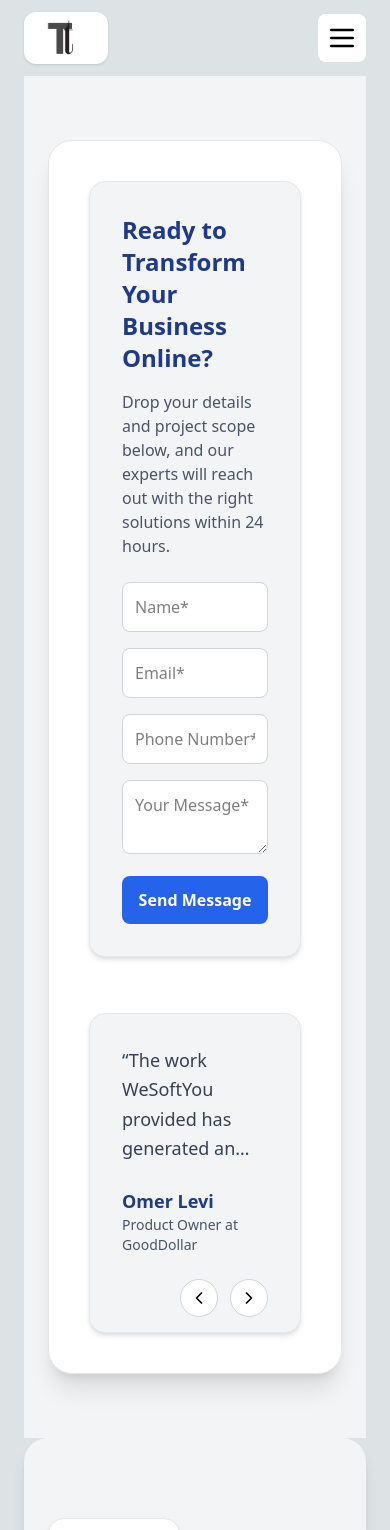
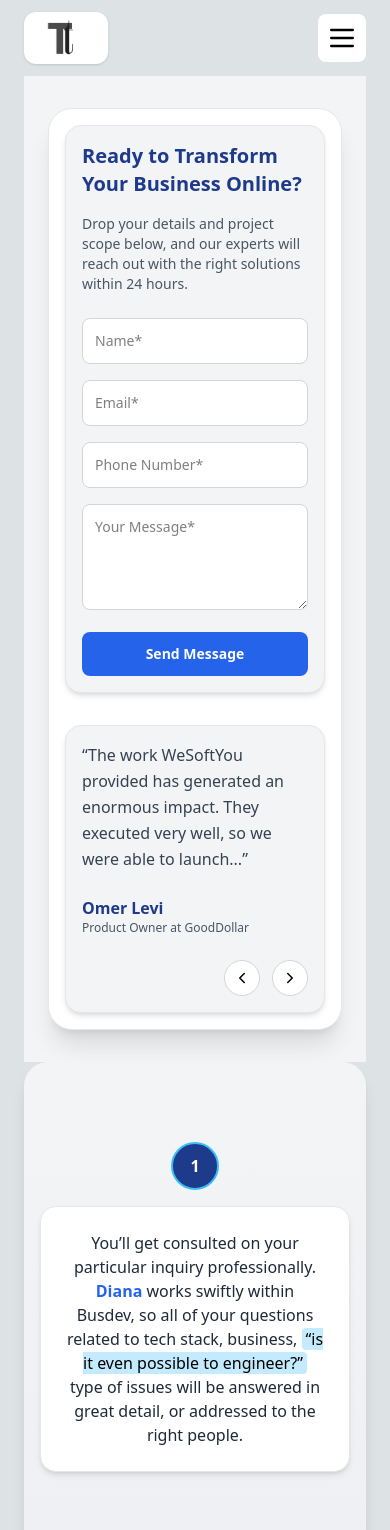
Before and after one commit to Yasir-72/trinmuics_web, a Next.js app: page /contact in a window 390 px wide. Shown: the top 1530 px of the page. Built offline with nearby package versions, Linux system fonts and the light colour scheme.

Commit message:
WIP: saving local changes before pull

```diff
--- a/src/app/layout.tsx
+++ b/src/app/layout.tsx
@@ -1,3 +1,5 @@
+"use client";
+
 import { Montserrat } from "next/font/google";
 import "./globals.css";
 import Header from "../components/layout/header";
--- a/src/components/screens/contactus/sections/details.tsx
+++ b/src/components/screens/contactus/sections/details.tsx
@@ -49,28 +49,27 @@ export default function Details() {
   };
 
   return (
-    <section className="bg-gray-100 py-16 px-6">
-      {/* Animate outer container */}
+    <section className="bg-gray-100 px-6 py-8">
+      {/* Outer container - compact height */}
       <motion.div
         initial={{ opacity: 0, y: 40 }}
         animate={{ opacity: 1, y: 0 }}
         transition={{ duration: 0.8, ease: "easeOut" }}
-        className="max-w-7xl mx-auto bg-white rounded-3xl p-10 border border-gray-200 shadow-xl"
+        className="max-w-screen-2xl mx-auto bg-white rounded-3xl p-4 sm:p-6 border border-gray-200 shadow-xl min-h-[450px]"
       >
-        {/* Grid container with vertical centering */}
-        <div className="grid grid-cols-1 md:grid-cols-2 gap-14 items-center">
-
+        {/* Grid container */}
+        <div className="grid grid-cols-1 lg:grid-cols-2 gap-8 lg:gap-12 items-center">
           {/* Left Side Form */}
           <motion.div
             initial={{ opacity: 0, x: -50 }}
             animate={{ opacity: 1, x: 0 }}
             transition={{ duration: 0.8, ease: "easeOut", delay: 0.3 }}
-            className="bg-[#F3F4F6] rounded-2xl p-8 border border-gray-200 shadow-md"
+            className="bg-[#F3F4F6] rounded-2xl p-4 sm:p-6 border border-gray-200 shadow-md"
           >
-            <h2 className="text-2xl font-bold mb-4 text-[#1E3A8A]">
+            <h2 className="text-xl sm:text-2xl lg:text-3xl font-bold mb-4 text-[#1E3A8A]">
               Ready to Transform Your Business Online?
             </h2>
-            <p className="text-gray-600 mb-6">
+            <p className="text-gray-600 mb-6 text-sm sm:text-base">
               Drop your details and project scope below, and our experts will
               reach out with the right solutions within 24 hours.
             </p>
@@ -79,25 +78,26 @@ export default function Details() {
               <input
                 type="text"
                 placeholder="Name*"
-                className="w-full p-3 rounded-lg bg-white border border-gray-300 focus:outline-none focus:ring-2 focus:ring-[#38BDF8]"
+                className="w-full p-3 rounded-lg bg-white border border-gray-300 focus:outline-none focus:ring-2 focus:ring-[#38BDF8] text-sm sm:text-base"
               />
               <input
                 type="email"
                 placeholder="Email*"
-                className="w-full p-3 rounded-lg bg-white border border-gray-300 focus:outline-none focus:ring-2 focus:ring-[#38BDF8]"
+                className="w-full p-3 rounded-lg bg-white border border-gray-300 focus:outline-none focus:ring-2 focus:ring-[#38BDF8] text-sm sm:text-base"
               />
               <input
                 type="tel"
                 placeholder="Phone Number*"
-                className="w-full p-3 rounded-lg bg-white border border-gray-300 focus:outline-none focus:ring-2 focus:ring-[#38BDF8]"
+                className="w-full p-3 rounded-lg bg-white border border-gray-300 focus:outline-none focus:ring-2 focus:ring-[#38BDF8] text-sm sm:text-base"
               />
               <textarea
                 placeholder="Your Message*"
-                className="w-full p-3 rounded-lg bg-white border border-gray-300 focus:outline-none focus:ring-2 focus:ring-[#38BDF8]"
+                rows={4}
+                className="w-full p-3 rounded-lg bg-white border border-gray-300 focus:outline-none focus:ring-2 focus:ring-[#38BDF8] text-sm sm:text-base"
               ></textarea>
               <button
                 type="submit"
-                className="w-full bg-[#2563EB] hover:bg-[#1E3A8A] text-white font-semibold py-3 rounded-lg"
+                className="w-full bg-[#2563EB] hover:bg-[#1E3A8A] text-white font-semibold py-3 rounded-lg text-sm sm:text-base"
               >
                 Send Message
               </button>
@@ -109,7 +109,7 @@ export default function Details() {
             initial={{ opacity: 0, x: 50 }}
             animate={{ opacity: 1, x: 0 }}
             transition={{ duration: 0.8, ease: "easeOut", delay: 0.5 }}
-            className="bg-[#F3F4F6] rounded-2xl p-8 border border-gray-200 h-[320px] flex flex-col justify-between shadow-md"
+            className="bg-[#F3F4F6] rounded-2xl p-4 sm:p-6 border border-gray-200 h-auto min-h-[280px] sm:min-h-[300px] flex flex-col justify-between shadow-md"
           >
             <div className="flex items-center">
               <AnimatePresence mode="wait">
@@ -121,14 +121,14 @@ export default function Details() {
                   transition={{ duration: 0.6, ease: "easeInOut" }}
                   className="w-full"
                 >
-                  <p className="text-lg font-medium leading-relaxed text-gray-700 mb-6 line-clamp-4">
+                  <p className="text-base sm:text-lg font-medium leading-relaxed text-gray-700 mb-6 line-clamp-5">
                     “{reviews[currentReview].review}”
                   </p>
                   <div>
-                    <h4 className="font-semibold text-[#1E3A8A] text-lg">
+                    <h4 className="font-semibold text-[#1E3A8A] text-base sm:text-lg">
                       {reviews[currentReview].name}
                     </h4>
-                    <p className="text-gray-600 text-sm">
+                    <p className="text-gray-600 text-xs sm:text-sm">
                       {reviews[currentReview].role}
                     </p>
                   </div>
@@ -142,17 +142,16 @@ export default function Details() {
                 onClick={prevReview}
                 className="p-2 bg-white border border-gray-300 rounded-full hover:bg-[#38BDF8] hover:text-white transition"
               >
-                <ChevronLeft size={20} />
+                <ChevronLeft size={18} className="sm:w-5 sm:h-5" />
               </button>
               <button
                 onClick={nextReview}
                 className="p-2 bg-white border border-gray-300 rounded-full hover:bg-[#38BDF8] hover:text-white transition"
               >
-                <ChevronRight size={20} />
+                <ChevronRight size={18} className="sm:w-5 sm:h-5" />
               </button>
             </div>
           </motion.div>
-
         </div>
       </motion.div>
     </section>
--- a/src/components/screens/contactus/sections/whathappens.tsx
+++ b/src/components/screens/contactus/sections/whathappens.tsx
@@ -1,6 +1,6 @@
 "use client";
 
-import React, { useEffect } from "react";
+import React, { useEffect, useState } from "react";
 import AOS from "aos";
 import "aos/dist/aos.css";
 
@@ -66,86 +66,49 @@ const steps = [
 ];
 
 export default function WhatHappens() {
+  const [isMobile, setIsMobile] = useState(false);
+
   useEffect(() => {
+    const checkMobile = () => setIsMobile(window.innerWidth < 768);
+    checkMobile();
+    window.addEventListener("resize", checkMobile);
+
     AOS.init({
-      duration: 1000, // animation duration
-      once: true, // whether animation should happen only once
-      offset: 120, // offset (in px) from the original trigger point
+      duration: 1000,
+      once: true,
+      offset: 120,
     });
+
+    return () => window.removeEventListener("resize", checkMobile);
   }, []);
 
   return (
-    <section className="relative w-full bg-gradient-to-b from-[#F3F4F6] to-[#E5E7EB] py-20 px-6 flex justify-center rounded-3xl shadow-lg">
+    <section className="relative w-full bg-gradient-to-b from-[#F3F4F6] to-[#E5E7EB] py-20 px-4 sm:px-6 flex justify-center rounded-3xl shadow-lg">
       <div className="relative w-full max-w-5xl">
         {/* Steps Container */}
-        <div className="flex flex-col items-center space-y-20">
+        <div className="flex flex-col items-center space-y-16">
           {steps.map((step, index) => (
             <div
               key={step.id}
-              className={`relative flex items-center w-full ${
-                step.id === 4
-                  ? "flex-col justify-center"
-                  : index % 2 === 0
-                  ? "justify-start"
-                  : "justify-end"
-              }`}
-              data-aos={
-                step.id === 4
-                  ? "zoom-in-up"
-                  : index % 2 === 0
-                  ? "fade-right"
-                  : "fade-left"
-              }
+              className={`relative flex flex-col items-center w-full`}
+              data-aos={isMobile ? "fade-up" : index % 2 === 0 ? "fade-right" : "fade-left"}
             >
-              {/* LEFT box for odd steps */}
-              {index % 2 === 0 && step.id !== 4 && (
-                <div className="w-[45%] bg-white text-gray-800 rounded-2xl shadow-md p-6 border border-gray-200">
-                  {step.text}
-                </div>
-              )}
+              {/* Number always centered */}
+              <div className="w-12 h-12 rounded-full bg-[#1E3A8A] border-2 border-[#38BDF8] flex items-center justify-center text-white font-bold mb-4">
+                {step.id}
+              </div>
 
-              {/* Timeline with number + dashed line */}
-              {step.id !== 4 && (
-                <div className="flex flex-col items-center mx-6 relative">
-                  {/* Circle number */}
-                  <div
-                    className="w-12 h-12 rounded-full bg-[#1E3A8A] border-2 border-[#38BDF8]
-                    flex items-center justify-center text-white font-bold z-10"
-                  >
-                    {step.id}
-                  </div>
-
-                  {/* Dashed line connecting to next number */}
-                  {step.id !== steps.length && (
-                    <div className="w-0.5 flex-grow border-l-2 border-dashed border-[#2563EB]"></div>
-                  )}
-                </div>
-              )}
-
-              {/* RIGHT box for even steps */}
-              {index % 2 !== 0 && step.id !== 4 && (
-                <div className="w-[45%] bg-white text-gray-800 rounded-2xl shadow-md p-6 border border-gray-200">
-                  {step.text}
-                </div>
-              )}
-
-              {/* LAST STEP (number above, then box below, with connecting dashed line) */}
-              {step.id === 4 && (
-                <div className="flex flex-col items-center">
-                  {/* Number on top */}
-                  <div className="w-12 h-12 rounded-full bg-[#1E3A8A] border-2 border-[#38BDF8] flex items-center justify-center text-white font-bold mb-4">
-                    4
-                  </div>
-
-                  {/* Dashed line from number to box */}
-                  <div className="w-0.5 h-8 border-l-2 border-dashed border-[#2563EB] mb-4"></div>
-
-                  {/* Big centered box */}
-                  <div className="w-[75%] bg-white text-gray-800 rounded-2xl shadow-xl p-10 border border-gray-200 text-lg">
-                    {step.text}
-                  </div>
-                </div>
-              )}
+              {/* Box */}
+              <div
+                className={`
+                  bg-white text-gray-800 rounded-2xl shadow-md p-6 border border-gray-200
+                  ${isMobile ? "w-full text-center" : "w-[45%]"}
+                  ${!isMobile && index % 2 === 0 ? "self-start" : ""}
+                  ${!isMobile && index % 2 !== 0 ? "self-end" : ""}
+                `}
+              >
+                {step.text}
+              </div>
             </div>
           ))}
         </div>
```
